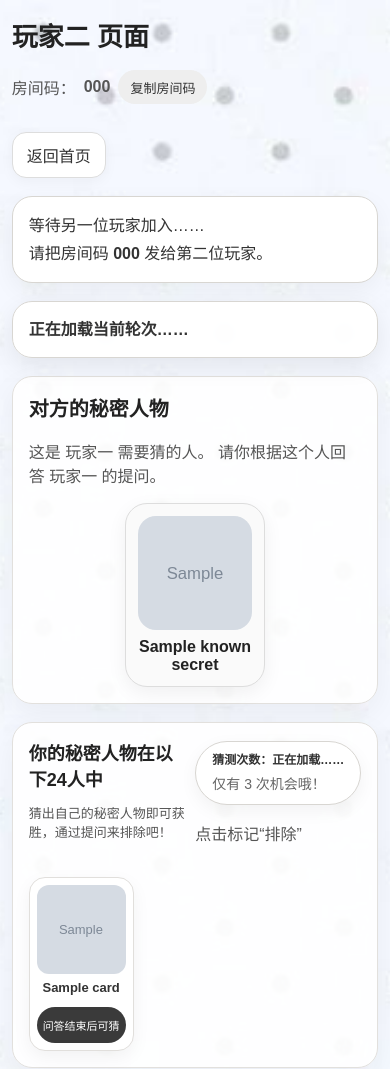
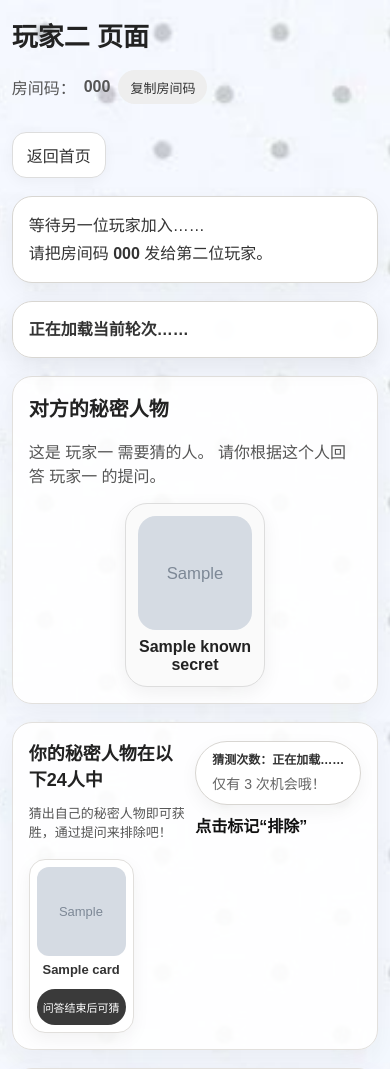
Before and after one commit to zorya21/tf-game, a Flask app: template templates/player.html in a window 390 px wide. Shown: the top 1069 px of the page. Run offline with Flask 3, Linux system fonts and the light colour scheme; the template is opened without the code that fills it: most values are stand-ins (such as "Sample title", 1, 10 or a date in 2020); grey boxes marked "Sample" are stand-in pictures.

Commit message:
Update style.css

```diff
--- a/static/style.css
+++ b/static/style.css
@@ -221,6 +221,16 @@
 
 .board-title-text p {
     margin-bottom: 0;
+}
+
+/* 点击排除提示 */
+.eliminate-tip {
+    font-size: 20px;
+    font-weight: 800;
+    color: #111;
+    margin-top: 10px;
+    margin-bottom: 0;
+    line-height: 1.5;
 }
 
 .link-box a {
@@ -661,6 +671,7 @@
     min-height: 44px;
 }
 
+
 /* iPad 横屏 / 小电脑：仍然保持 6 列 */
 @media (max-width: 1180px) {
     .page {
@@ -752,6 +763,11 @@
     .board-title-text p {
         font-size: 13px;
         line-height: 1.5;
+    }
+
+    .eliminate-tip {
+        font-size: 16px;
+        font-weight: 800;
     }
 
     .board-wrong-count {
```
